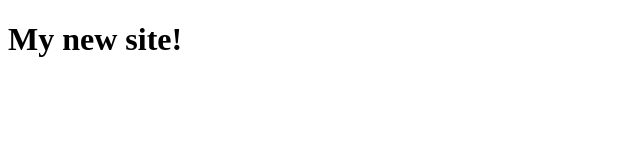
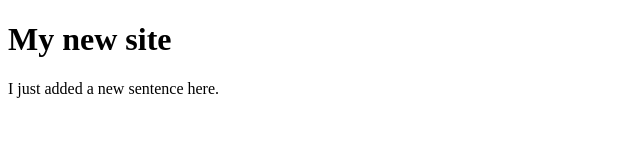
Before and after one commit to ScottLucasCIA/FA2024, a plain HTML site: page index.html in a window 1280 px wide. Shown: the whole page, without its empty margins (0-640 px from the left). Drawn offline with Linux system fonts and the light colour scheme.

Commit message:
Added a sentence

```diff
--- a/index.html
+++ b/index.html
@@ -5,6 +5,7 @@
     <title>Class FA24</title>
 </head>
 <body>
-    <h1>My new site!</h1>
+    <h1>My new site</h1>
+    <p>I just added a new sentence here.</p>
 </body>
 </html>
```
